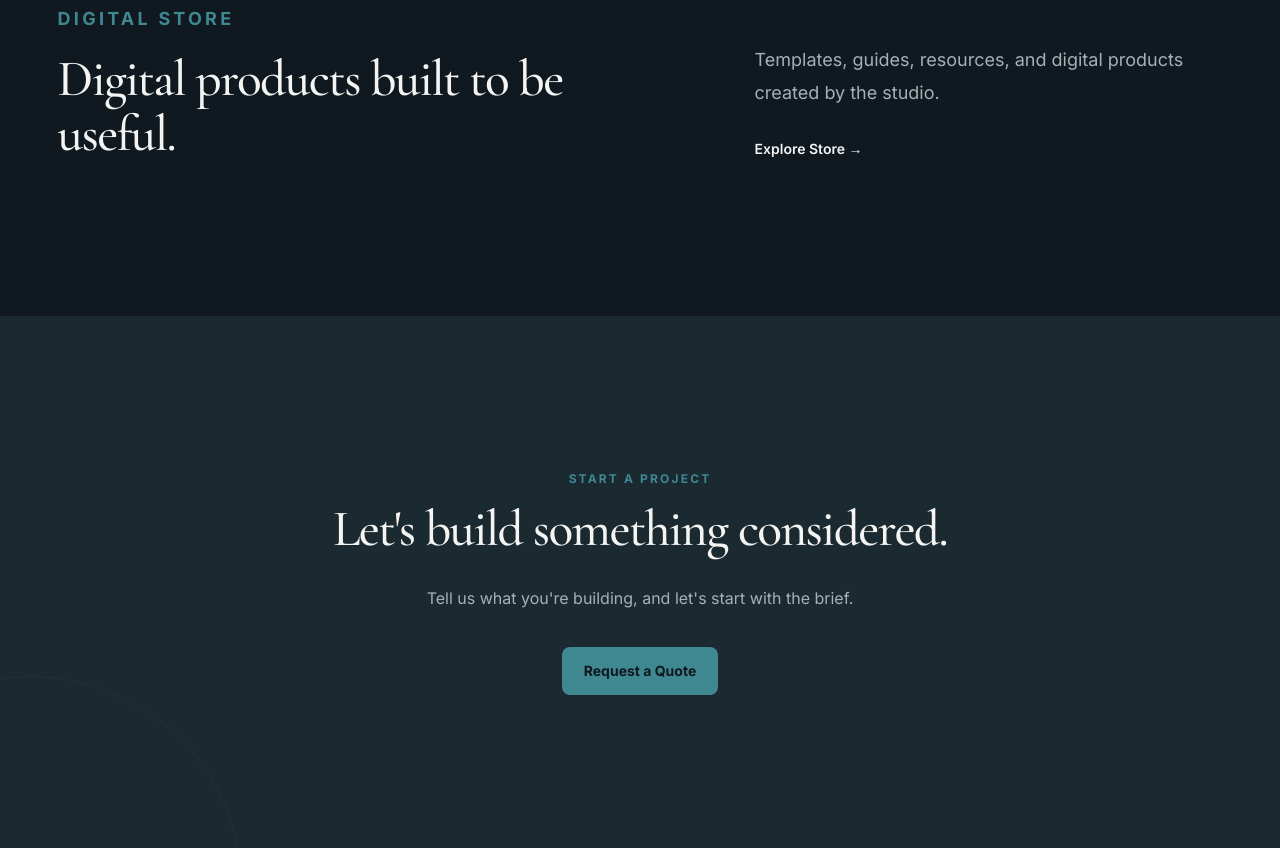
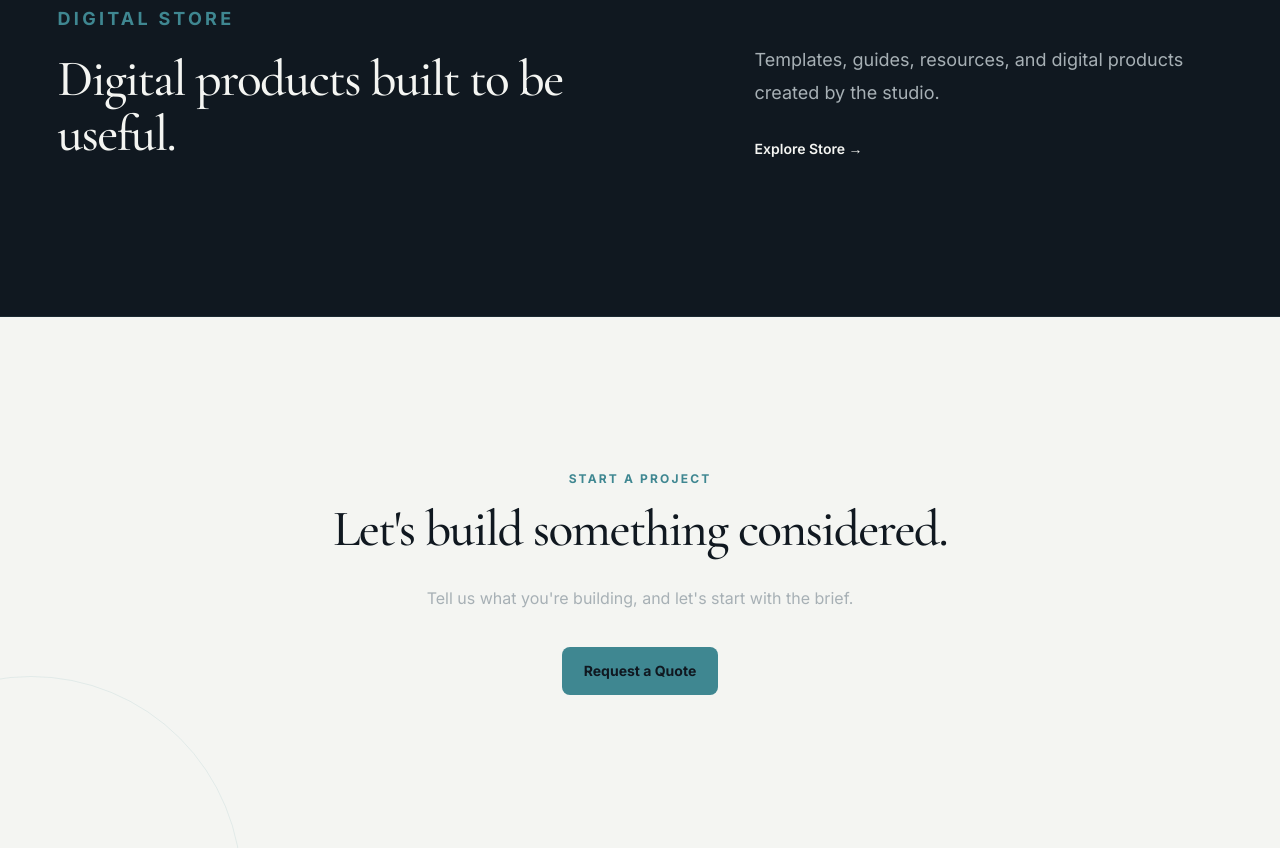
Before and after one commit to Ab-black/visualtechstudio, a plain HTML site: page index.html in a window 1280 px wide. Shown: the part 5078-5926 px from the top of the page. Drawn offline with nearby package versions, Linux system fonts and the light colour scheme; no server answers.

Commit message:
Match homepage project CTA to project page light styling

```diff
--- a/css/style.css
+++ b/css/style.css
@@ -163,7 +163,7 @@ p { color: var(--color-text-secondary); }
 
 .store-preview { display: grid; grid-template-columns: 1.2fr .8fr; gap: 60px; align-items: end; background: var(--color-surface); border-top: 1px solid var(--color-border); border-bottom: 1px solid var(--color-border); }
 .store-preview .text-link { margin-top: 28px; }
-.contact-section { text-align: center; position: relative; overflow: hidden; background-color: var(--color-surface-elevated); }
+.contact-section { text-align: center; position: relative; overflow: hidden; background-color: var(--color-editorial); color: var(--color-editorial-text); }
 .contact-section::before { content: ''; position: absolute; width: 420px; height: 420px; left: -180px; bottom: -250px; border: 1px solid rgba(63, 135, 145, .1); border-radius: 50%; }
 .contact-section h2 { max-width: 900px; margin: 0 auto 28px; position: relative; }
 .contact-section p:not(.eyebrow) { max-width: 600px; margin: 0 auto 34px; position: relative; }
```
